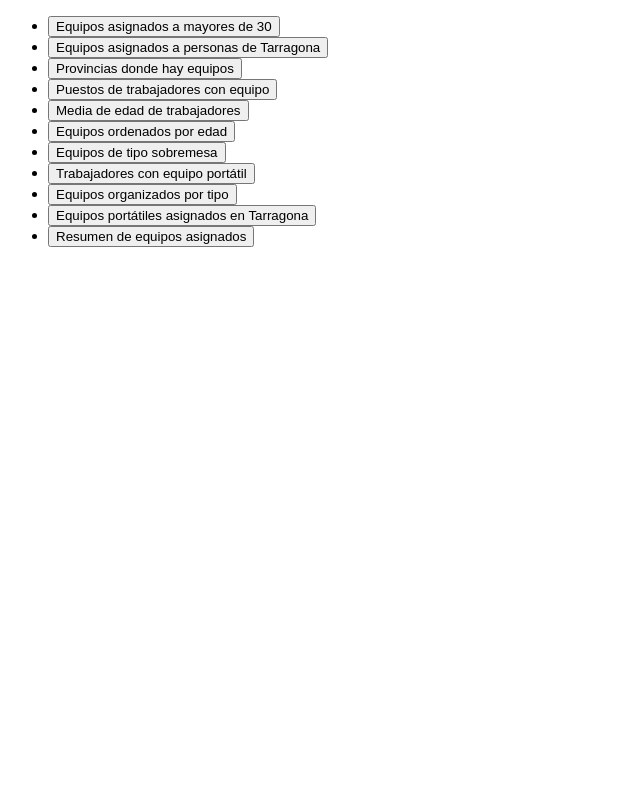
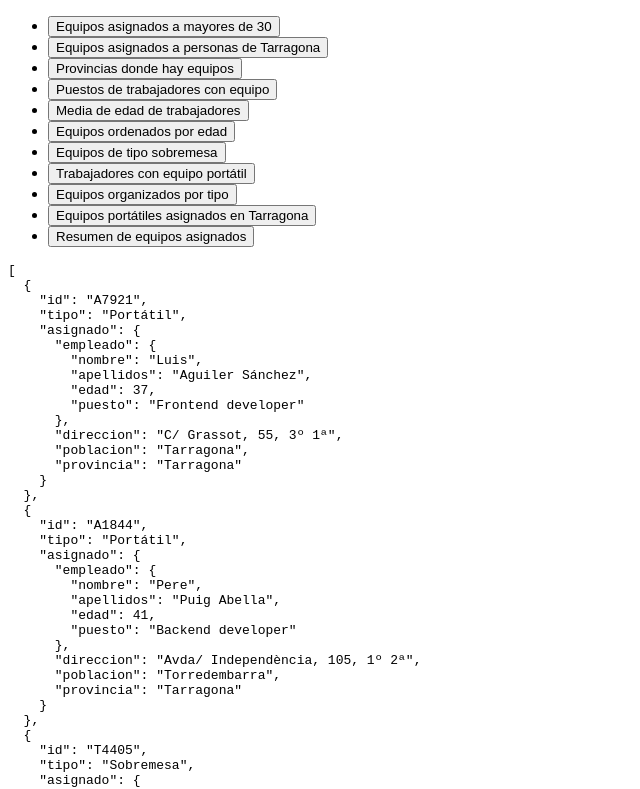
Before and after one commit to SandraCuellar/Ejercicio7-EquipoA, a website: page index.html in a window 1280 px wide. Both pictures are taken after a click on the button "Equipos asignados a mayores de 30". Shown: the top 789 px of the page, without its empty margins (0-640 px from the left). Drawn offline with Linux system fonts and the light colour scheme.

Commit message:
Correccion + consola en el html

```diff
--- a/index.html
+++ b/index.html
@@ -70,9 +70,9 @@
           </li>
         </ul>
       </section>
-      <section>
-        <article></article>
-      </section>
+      <aside>
+        <article class="consola"></article>
+      </aside>
     </main>
   </body>
 </html>
--- a/main.js
+++ b/main.js
@@ -6,7 +6,7 @@
 const equiposProvincia = (equipos, provincia) =>
   equipos.filter(
     (equipo) =>
-      equipo.asignado.provincia.toLowerCase() > provincia.toLowerCase()
+      equipo.asignado.provincia.toLowerCase() === provincia.toLowerCase()
   );
 
 // Devuelve una array de provincias donde haya equipos NO SE REPITEN las provincias
```
